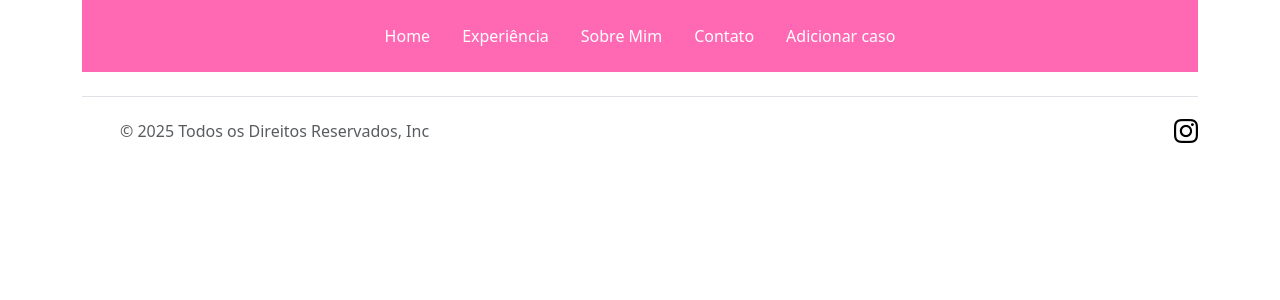
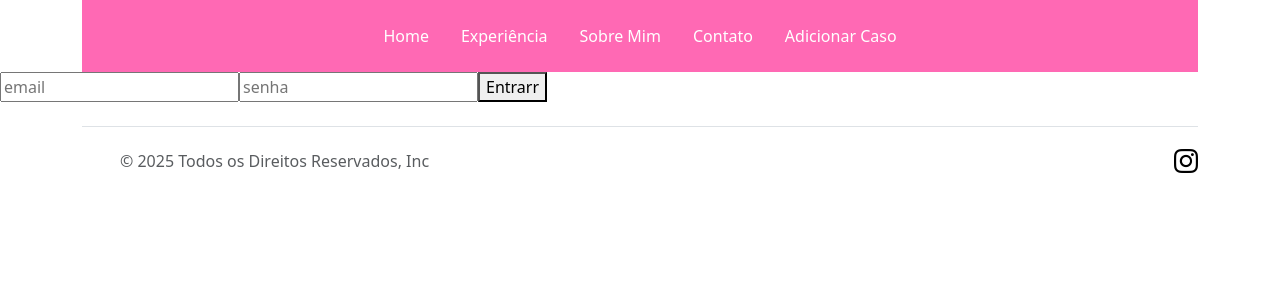
Before and after one commit to marceloaugustorm/portfolio, a React (Vite) app: page /caso in a window 1280 px wide. Shown: the top 300 px of the page. Built offline with nearby package versions, Linux system fonts and the light colour scheme.

Commit message:
adicionando rota com segurança

```diff
--- a/src/App.jsx
+++ b/src/App.jsx
@@ -11,6 +11,7 @@ import { Areas } from './components/Areas';
 import { Contato } from './components/Contato'
 import { Experiencia } from './components/Experiencia';
 import { Sobre } from './components/Sobre';
+import { Caso } from './components/Caso';
 
 function App() {
   return (
@@ -22,6 +23,7 @@ function App() {
           <Route path="/contato" element={<Contato/>} />
           <Route path="/experiencia" element={<Experiencia/>}/>
           <Route path="/sobre" element={<Sobre/>}/>
+          <Route path="/caso" element={<Caso/>} />
 
         </Routes>
         <Footer />
--- /dev/null
+++ b/src/components/Caso.jsx
@@ -0,0 +1,63 @@
+import React, { useState } from "react";
+
+export const Caso = () =>{
+    const [email, setEmail] = useState("")
+    const [senha, setSenha] = useState("")
+    const [resultado, setResultado] = useState(null)
+    const [IsAuthenticated, setAuthenticated] = useState(false)
+
+    const submit = async(e) =>{
+        e.preventDefault()
+        try{
+            const url = "http://127.0.0.1:5000/login"
+
+            const response = await fetch(url, {
+                method:"POST",
+                headers: {"Content-Type": "application/json"},
+                body: JSON.stringify({email,senha}),
+            })
+
+            const data = await response.json()
+
+            if(response.ok){
+                localStorage.setItem("token", data.access_token)
+                setResultado({message: data.message, token: data.access_token})
+                setAuthenticated(true)
+            }else{
+                setResultado({message: data.message})
+            }
+
+        }catch(error){
+            console.log("Erro:", error.message)
+        }
+    }
+    if(!IsAuthenticated){
+        return(
+            <div>
+                {resultado && <p>{resultado.message}</p>}
+                <form onSubmit={submit}>
+                    <input
+                    type="email"
+                    placeholder="email"
+                    onChange={(e) => setEmail(e.target.value)}
+                    />
+
+                    <input
+                    type="password"
+                    placeholder="senha"
+                    onChange={(e) => setSenha(e.target.value)}/>
+
+
+                    <button type="submit">Entrarr</button>
+                </form>
+            </div>
+        )
+    }else{
+        return(
+            <div>
+                <h1>Bem vindaaaaaaaaaaaaaaa</h1>
+            </div>
+        )
+    }
+
+}
--- a/src/components/Header.jsx
+++ b/src/components/Header.jsx
@@ -21,7 +21,7 @@ export const Header = () => {
             <Link to="/contato" className="nav-link"> Contato </Link>
           </li>
             <li className="nav-item">
-            <a href="#contato" className="nav-link ">Adicionar caso</a>
+           <Link  to="/caso"className="nav-link"> Adicionar Caso</Link>
           </li>
         </ul>
       </header>
```
